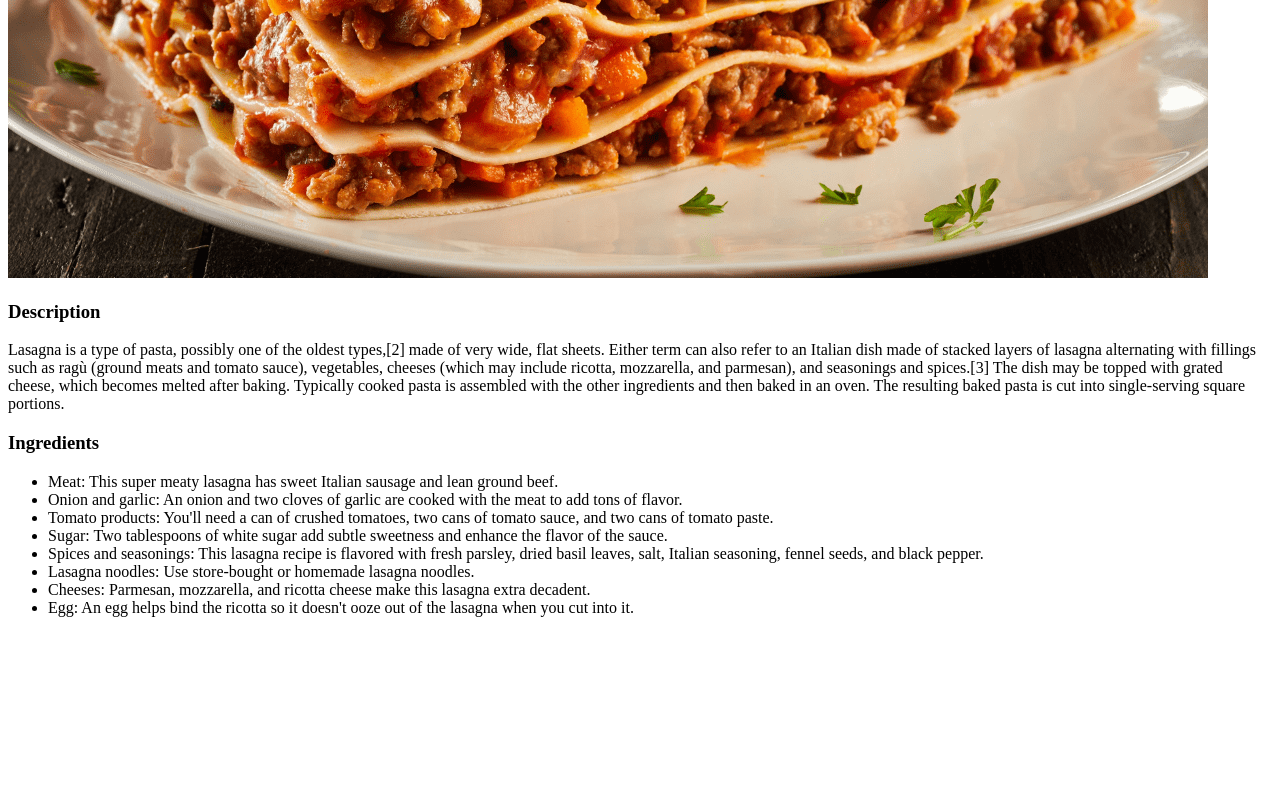
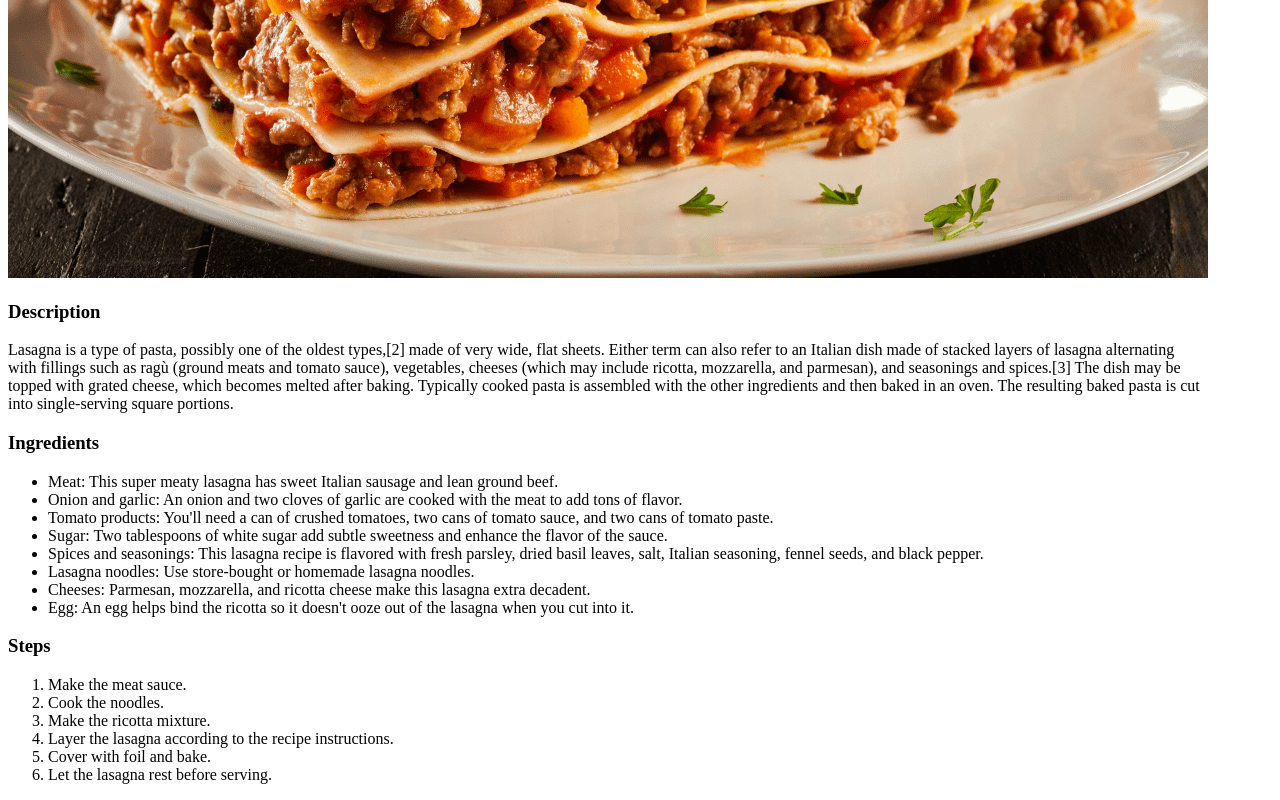
Before and after one commit to joaoSena0206/odin-recipes, a plain HTML site: page recipes/lasagna.html in a window 1280 px wide. Shown: the part 430-1230 px from the top of the page. Before the commit the page ends 1063 px from the top, so only its background shows below. Drawn offline with Linux system fonts and the light colour scheme.

Commit message:
Adiciona quebra de linha e as etapas da receita

```diff
--- a/recipes/lasagna.html
+++ b/recipes/lasagna.html
@@ -14,11 +14,11 @@
 
     <h3>Description</h3>
     <p>Lasagna is a type of pasta, possibly one of the oldest types,[2] made of very wide, flat sheets. Either term can
-        also refer to an Italian dish made of stacked layers of lasagna alternating with fillings such as ragù (ground
+        also refer to an Italian dish made of stacked layers of lasagna alternating <br> with fillings such as ragù (ground
         meats and tomato sauce), vegetables, cheeses (which may include ricotta, mozzarella, and parmesan), and
-        seasonings and spices.[3] The dish may be topped with grated cheese, which becomes melted after baking.
+        seasonings and spices.[3] The dish may be <br> topped with grated cheese, which becomes melted after baking.
         Typically cooked pasta is assembled with the other ingredients and then baked in an oven. The resulting baked
-        pasta is cut into single-serving square portions.</p>
+        pasta is cut <br> into single-serving square portions.</p>
 
     <h3>Ingredients</h3>
     <ul>
@@ -31,6 +31,16 @@
         <li>Cheeses: Parmesan, mozzarella, and ricotta cheese make this lasagna extra decadent.</li>
         <li>Egg: An egg helps bind the ricotta so it doesn't ooze out of the lasagna when you cut into it.</li>
     </ul>
+
+    <h3>Steps</h3>
+    <ol>
+        <li>Make the meat sauce.</li>
+        <li>Cook the noodles.</li>
+        <li>Make the ricotta mixture.</li>
+        <li>Layer the lasagna according to the recipe instructions.</li>
+        <li>Cover with foil and bake.</li>
+        <li>Let the lasagna rest before serving.</li>
+    </ol>
 </body>
 
 </html>
```
